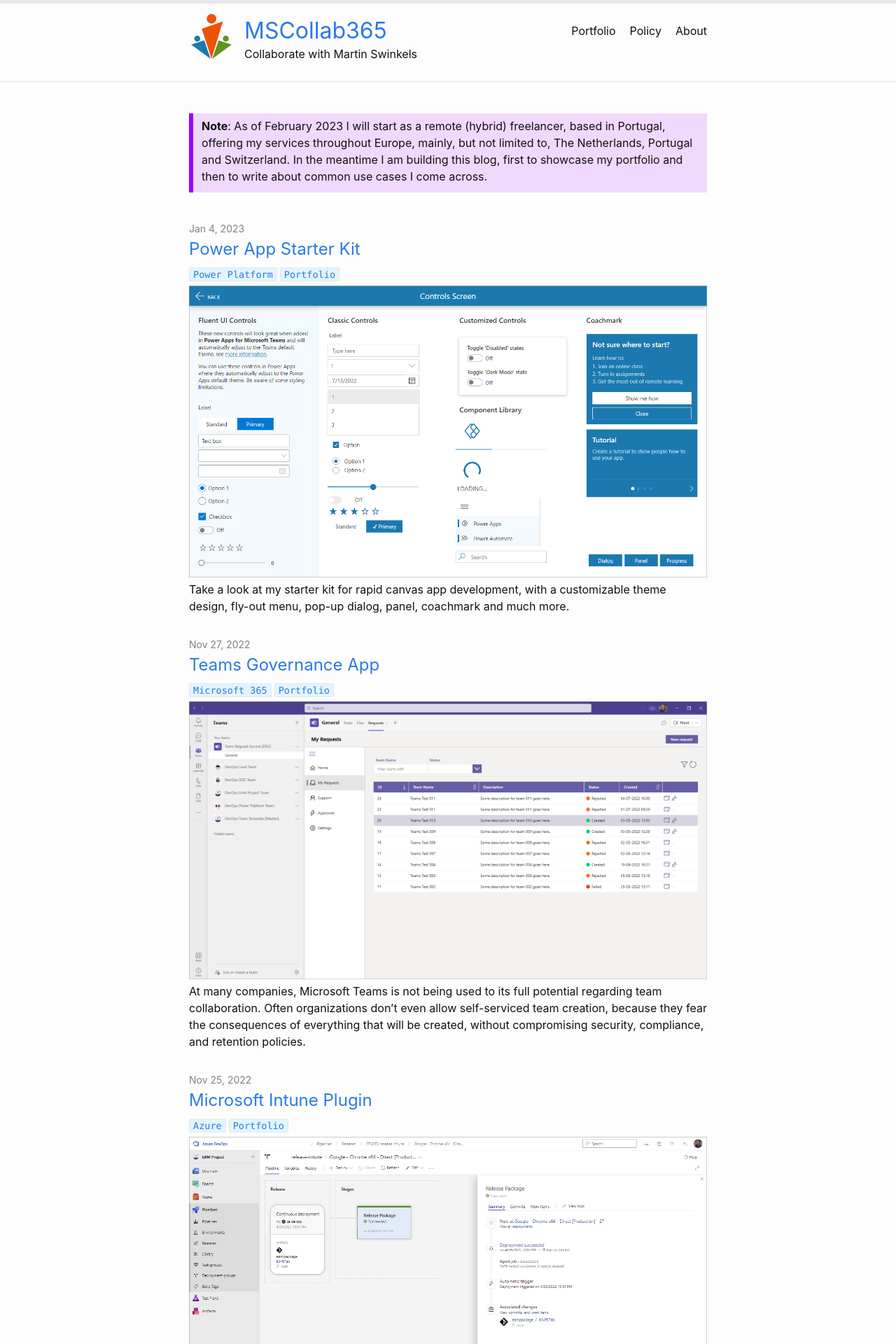
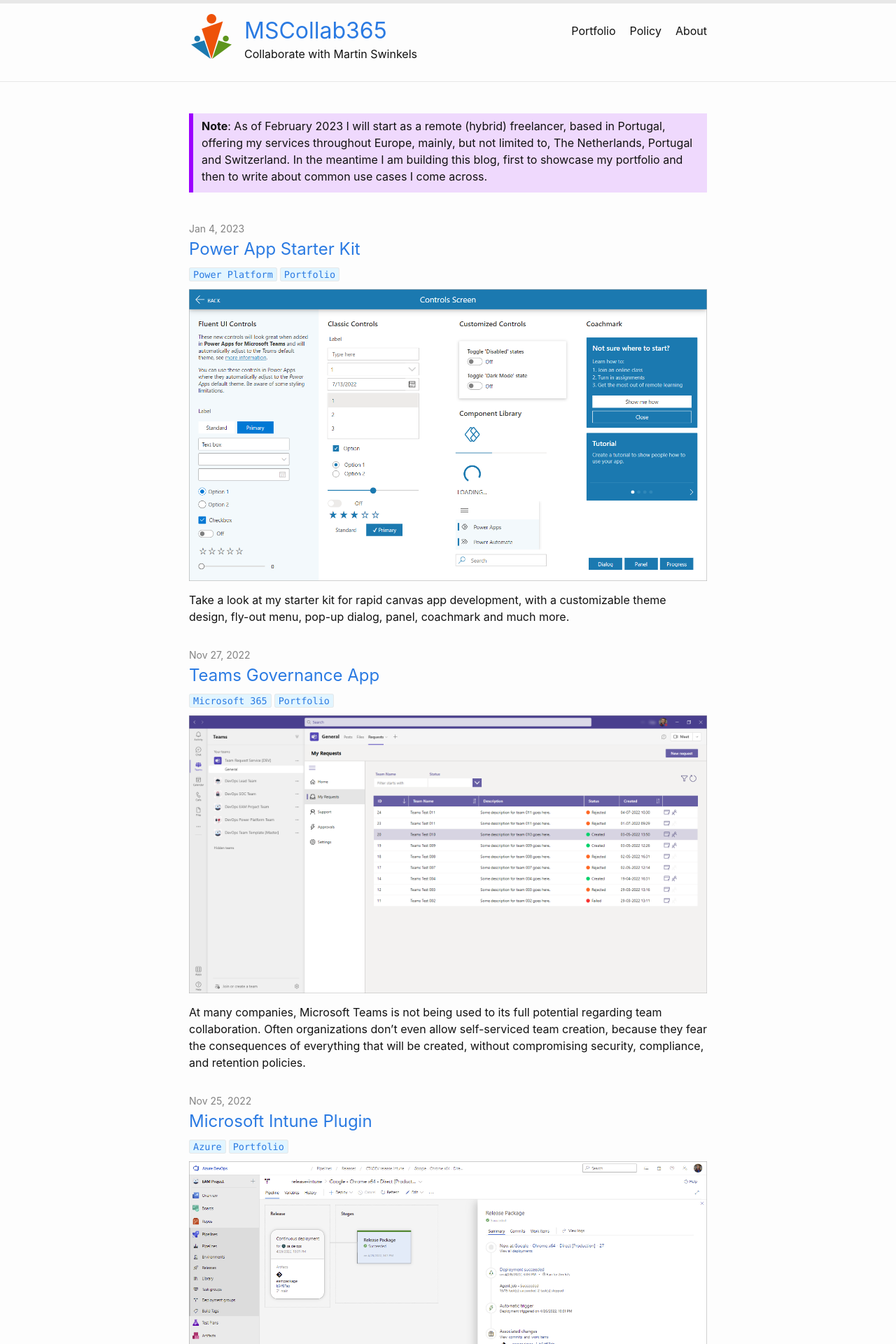
Before and after one commit to msc365/msc365.github.io, a Jekyll site: the page built from index.html, in a window 1280 px wide. Shown: the top 1920 px of the page at 70% size. Built offline with Jekyll 4.4.1, drawn with Linux system fonts in a browser that asks for light colours; the list of posts is cut into pages by our own code.

Commit message:
Fixed post.image margin style

```diff
--- a/_sass/minima/custom-styles.scss
+++ b/_sass/minima/custom-styles.scss
@@ -129,7 +129,8 @@
 
 .post-excerpt-image {
     padding: 0;
-    margin: 5px 0;
+    margin-top: 10px;
+    margin-bottom: 15px;
 }
 
 div.note,
```
